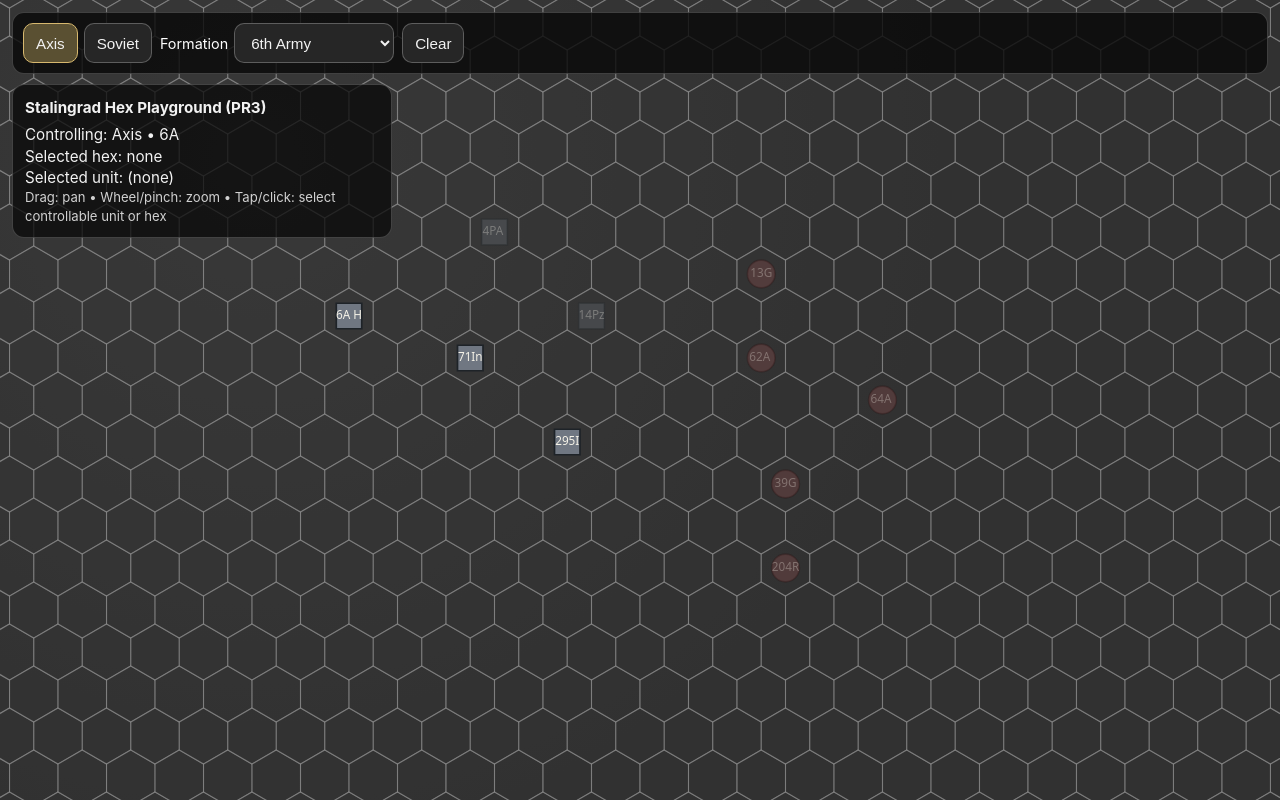
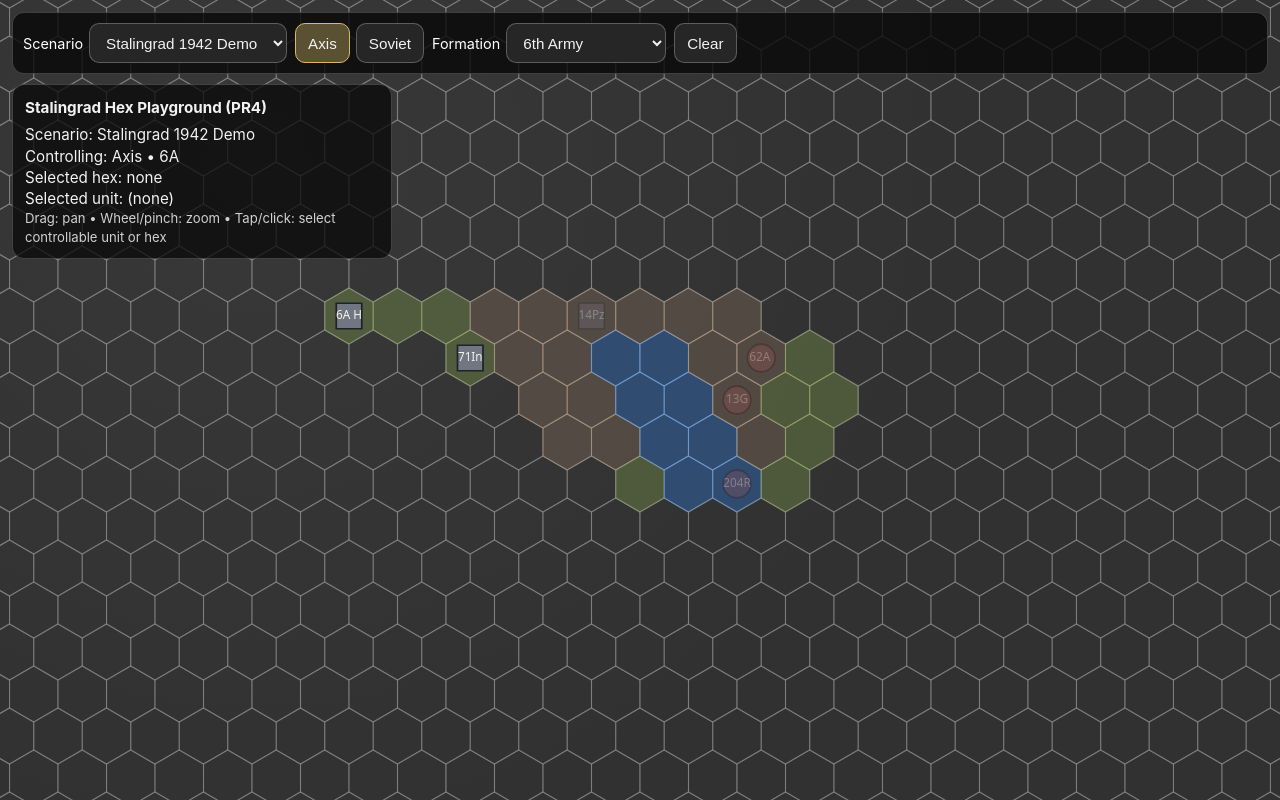
Before and after one commit to xtmei/web-map, a website built with Vite: page index.html in a window 1280 px wide. Built offline with nearby package versions, Linux system fonts and the light colour scheme; animation ran at ten frames a second.

Commit message:
Add scenario pack loading, selector UI, and terrain rendering

```diff
--- /dev/null
+++ b/public/scenarios/stalingrad_42_demo/map.json
@@ -0,0 +1,42 @@
+{
+  "terrain": [
+    { "q": -5, "r": -2, "type": "steppe" },
+    { "q": -4, "r": -2, "type": "steppe" },
+    { "q": -3, "r": -2, "type": "steppe" },
+    { "q": -2, "r": -2, "type": "urban" },
+    { "q": -1, "r": -2, "type": "urban" },
+    { "q": 0, "r": -2, "type": "urban" },
+    { "q": 1, "r": -2, "type": "urban" },
+    { "q": 2, "r": -2, "type": "urban" },
+    { "q": 3, "r": -2, "type": "urban" },
+
+    { "q": -3, "r": -1, "type": "steppe" },
+    { "q": -2, "r": -1, "type": "urban" },
+    { "q": -1, "r": -1, "type": "urban" },
+    { "q": 0, "r": -1, "type": "river" },
+    { "q": 1, "r": -1, "type": "river" },
+    { "q": 2, "r": -1, "type": "urban" },
+    { "q": 3, "r": -1, "type": "urban" },
+    { "q": 4, "r": -1, "type": "steppe" },
+
+    { "q": -2, "r": 0, "type": "urban" },
+    { "q": -1, "r": 0, "type": "urban" },
+    { "q": 0, "r": 0, "type": "river" },
+    { "q": 1, "r": 0, "type": "river" },
+    { "q": 2, "r": 0, "type": "urban" },
+    { "q": 3, "r": 0, "type": "steppe" },
+    { "q": 4, "r": 0, "type": "steppe" },
+
+    { "q": -2, "r": 1, "type": "urban" },
+    { "q": -1, "r": 1, "type": "urban" },
+    { "q": 0, "r": 1, "type": "river" },
+    { "q": 1, "r": 1, "type": "river" },
+    { "q": 2, "r": 1, "type": "urban" },
+    { "q": 3, "r": 1, "type": "steppe" },
+
+    { "q": -1, "r": 2, "type": "steppe" },
+    { "q": 0, "r": 2, "type": "river" },
+    { "q": 1, "r": 2, "type": "river" },
+    { "q": 2, "r": 2, "type": "steppe" }
+  ]
+}
--- /dev/null
+++ b/public/scenarios/stalingrad_42_demo/meta.json
@@ -0,0 +1,7 @@
+{
+  "id": "stalingrad_42_demo",
+  "name": "Stalingrad 1942 Demo",
+  "description": "Small demo layout around central Stalingrad sectors.",
+  "mapRadius": 21,
+  "defaultSide": "Axis"
+}
--- /dev/null
+++ b/public/scenarios/stalingrad_42_demo/units.json
@@ -0,0 +1,68 @@
+[
+  {
+    "id": "axis-6a",
+    "name": "6A HQ",
+    "side": "Axis",
+    "formationId": "6A",
+    "formationName": "6th Army",
+    "echelon": "Army",
+    "strength": 88,
+    "morale": 76,
+    "pos": { "q": -5, "r": -2 }
+  },
+  {
+    "id": "axis-71inf",
+    "name": "71Inf",
+    "side": "Axis",
+    "formationId": "6A",
+    "formationName": "6th Army",
+    "echelon": "Division",
+    "strength": 46,
+    "morale": 61,
+    "pos": { "q": -3, "r": -1 }
+  },
+  {
+    "id": "axis-14pz",
+    "name": "14Pz",
+    "side": "Axis",
+    "formationId": "4PA",
+    "formationName": "4th Panzer Army",
+    "echelon": "Division",
+    "strength": 58,
+    "morale": 69,
+    "pos": { "q": 0, "r": -2 }
+  },
+  {
+    "id": "soviet-62a",
+    "name": "62A HQ",
+    "side": "Soviet",
+    "formationId": "62A",
+    "formationName": "62nd Army",
+    "echelon": "Army",
+    "strength": 80,
+    "morale": 83,
+    "pos": { "q": 3, "r": -1 }
+  },
+  {
+    "id": "soviet-13g",
+    "name": "13G",
+    "side": "Soviet",
+    "formationId": "62A",
+    "formationName": "62nd Army",
+    "echelon": "Division",
+    "strength": 49,
+    "morale": 78,
+    "pos": { "q": 2, "r": 0 }
+  },
+  {
+    "id": "soviet-204r",
+    "name": "204R",
+    "side": "Soviet",
+    "formationId": "64A",
+    "formationName": "64th Army",
+    "echelon": "Regiment",
+    "strength": 31,
+    "morale": 70,
+    "pos": { "q": 1, "r": 2 }
+  }
+]
--- a/src/engine/hex/render.ts
+++ b/src/engine/hex/render.ts
@@ -1,4 +1,5 @@
 import type { Unit } from '../../game/units/model';
+import type { TerrainType } from '../../game/scenarios/types';
 import type { Axial } from './coords';
 import { axialToPixel } from './coords';
 
@@ -10,16 +11,26 @@ export interface HexStyle {
 
 const UNIT_TOKEN_SIZE_FACTOR = 0.52;
 
+const TERRAIN_STYLES: Record<TerrainType, { fill: string; stroke: string }> = {
+  clear: { fill: 'rgba(70, 70, 70, 0.6)', stroke: 'rgba(170, 170, 170, 0.45)' },
+  steppe: { fill: 'rgba(102, 115, 74, 0.72)', stroke: 'rgba(176, 194, 129, 0.5)' },
+  urban: { fill: 'rgba(98, 87, 79, 0.8)', stroke: 'rgba(196, 175, 149, 0.55)' },
+  river: { fill: 'rgba(55, 88, 134, 0.82)', stroke: 'rgba(126, 173, 227, 0.65)' }
+};
+
 export function drawHexGrid(
   ctx: CanvasRenderingContext2D,
   hexes: Axial[],
   size: number,
   style: HexStyle,
-  selected: Axial | null
+  selected: Axial | null,
+  terrainByHex: Map<string, TerrainType>
 ): void {
   for (const hex of hexes) {
     const center = axialToPixel(hex, size);
     const isSelected = selected?.q === hex.q && selected.r === hex.r;
+    const terrain = terrainByHex.get(`${hex.q},${hex.r}`) ?? 'clear';
+    const terrainStyle = TERRAIN_STYLES[terrain];
 
     ctx.beginPath();
     for (let i = 0; i < 6; i += 1) {
@@ -34,8 +45,8 @@ export function drawHexGrid(
     }
     ctx.closePath();
 
-    ctx.fillStyle = isSelected ? '#5d3628' : style.fill;
-    ctx.strokeStyle = isSelected ? '#ffd38f' : style.stroke;
+    ctx.fillStyle = isSelected ? '#5d3628' : terrainStyle?.fill ?? style.fill;
+    ctx.strokeStyle = isSelected ? '#ffd38f' : terrainStyle?.stroke ?? style.stroke;
     ctx.lineWidth = isSelected ? style.lineWidth * 1.75 : style.lineWidth;
     ctx.fill();
     ctx.stroke();
--- /dev/null
+++ b/src/game/scenarios/loader.ts
@@ -0,0 +1,135 @@
+import type { Side, Unit } from '../units/model';
+import type { ScenarioDefinition, ScenarioMap, ScenarioMeta, ScenarioOption, TerrainType } from './types';
+
+const SCENARIO_OPTIONS: ScenarioOption[] = [
+  {
+    id: 'stalingrad_42_demo',
+    name: 'Stalingrad 1942 Demo',
+    basePath: '/scenarios/stalingrad_42_demo'
+  }
+];
+
+const VALID_ECHELONS = new Set(['Army', 'Corps', 'Division', 'Regiment', 'Battalion']);
+const VALID_SIDES = new Set(['Axis', 'Soviet']);
+const VALID_TERRAIN = new Set(['clear', 'steppe', 'urban', 'river']);
+
+function isRecord(value: unknown): value is Record<string, unknown> {
+  return typeof value === 'object' && value !== null;
+}
+
+async function fetchJson(url: string): Promise<unknown> {
+  const response = await fetch(url);
+  if (!response.ok) {
+    throw new Error(`Failed to fetch ${url} (${response.status} ${response.statusText})`);
+  }
+
+  try {
+    return await response.json();
+  } catch {
+    throw new Error(`Invalid JSON in ${url}`);
+  }
+}
+
+function parseMeta(value: unknown): ScenarioMeta {
+  if (!isRecord(value)) {
+    throw new Error('meta.json must be an object');
+  }
+
+  const { id, name, description, mapRadius, defaultSide } = value;
+
+  if (typeof id !== 'string' || !id) throw new Error('meta.json: "id" must be a non-empty string');
+  if (typeof name !== 'string' || !name) throw new Error('meta.json: "name" must be a non-empty string');
+  if (typeof description !== 'string') throw new Error('meta.json: "description" must be a string');
+  if (typeof mapRadius !== 'number' || mapRadius < 1) throw new Error('meta.json: "mapRadius" must be a positive number');
+  if (typeof defaultSide !== 'string' || !VALID_SIDES.has(defaultSide)) {
+    throw new Error('meta.json: "defaultSide" must be "Axis" or "Soviet"');
+  }
+
+  return { id, name, description, mapRadius, defaultSide: defaultSide as Side };
+}
+
+function parseMap(value: unknown): ScenarioMap {
+  if (!isRecord(value) || !Array.isArray(value.terrain)) {
+    throw new Error('map.json: "terrain" must be an array');
+  }
+
+  const terrain = value.terrain.map((entry, index) => {
+    if (!isRecord(entry)) {
+      throw new Error(`map.json: terrain[${index}] must be an object`);
+    }
+
+    const { q, r, type } = entry;
+    if (typeof q !== 'number' || typeof r !== 'number') {
+      throw new Error(`map.json: terrain[${index}] q/r must be numbers`);
+    }
+    if (typeof type !== 'string' || !VALID_TERRAIN.has(type)) {
+      throw new Error(`map.json: terrain[${index}] type must be one of ${Array.from(VALID_TERRAIN).join(', ')}`);
+    }
+
+    return { q, r, type: type as TerrainType };
+  });
+
+  return { terrain };
+}
+
+function parseUnits(value: unknown): Unit[] {
+  if (!Array.isArray(value)) {
+    throw new Error('units.json must be an array');
+  }
+
+  return value.map((entry, index) => {
+    if (!isRecord(entry)) {
+      throw new Error(`units.json[${index}] must be an object`);
+    }
+
+    const { id, name, side, formationId, formationName, parentId, echelon, strength, morale, pos } = entry;
+
+    if (typeof id !== 'string' || !id) throw new Error(`units.json[${index}].id must be non-empty string`);
+    if (typeof name !== 'string' || !name) throw new Error(`units.json[${index}].name must be non-empty string`);
+    if (typeof side !== 'string' || !VALID_SIDES.has(side)) throw new Error(`units.json[${index}].side must be Axis or Soviet`);
+    if (typeof formationId !== 'string' || !formationId) throw new Error(`units.json[${index}].formationId must be non-empty string`);
+    if (typeof formationName !== 'string' || !formationName) throw new Error(`units.json[${index}].formationName must be non-empty string`);
+    if (typeof echelon !== 'string' || !VALID_ECHELONS.has(echelon)) throw new Error(`units.json[${index}].echelon is invalid`);
+    if (typeof strength !== 'number') throw new Error(`units.json[${index}].strength must be a number`);
+    if (typeof morale !== 'number') throw new Error(`units.json[${index}].morale must be a number`);
+    if (!isRecord(pos) || typeof pos.q !== 'number' || typeof pos.r !== 'number') {
+      throw new Error(`units.json[${index}].pos must include numeric q/r`);
+    }
+
+    return {
+      id,
+      name,
+      side: side as Side,
+      formationId,
+      formationName,
+      parentId: typeof parentId === 'string' ? parentId : undefined,
+      echelon: echelon as Unit['echelon'],
+      strength,
+      morale,
+      pos: { q: pos.q, r: pos.r }
+    };
+  });
+}
+
+export function getScenarioOptions(): ScenarioOption[] {
+  return SCENARIO_OPTIONS;
+}
+
+export async function loadScenario(optionId: string): Promise<ScenarioDefinition> {
+  const option = SCENARIO_OPTIONS.find((entry) => entry.id === optionId);
+  if (!option) {
+    throw new Error(`Unknown scenario: ${optionId}`);
+  }
+
+  const [rawMeta, rawMap, rawUnits] = await Promise.all([
+    fetchJson(`${option.basePath}/meta.json`),
+    fetchJson(`${option.basePath}/map.json`),
+    fetchJson(`${option.basePath}/units.json`)
+  ]);
+
+  const meta = parseMeta(rawMeta);
+  const map = parseMap(rawMap);
+  const units = parseUnits(rawUnits);
+
+  return { meta, map, units };
+}
--- /dev/null
+++ b/src/game/scenarios/types.ts
@@ -0,0 +1,33 @@
+import type { Side, Unit } from '../units/model';
+
+export type TerrainType = 'clear' | 'steppe' | 'urban' | 'river';
+
+export interface ScenarioMeta {
+  id: string;
+  name: string;
+  description: string;
+  mapRadius: number;
+  defaultSide: Side;
+}
+
+export interface TerrainHex {
+  q: number;
+  r: number;
+  type: TerrainType;
+}
+
+export interface ScenarioMap {
+  terrain: TerrainHex[];
+}
+
+export interface ScenarioDefinition {
+  meta: ScenarioMeta;
+  map: ScenarioMap;
+  units: Unit[];
+}
+
+export interface ScenarioOption {
+  id: string;
+  name: string;
+  basePath: string;
+}
--- a/src/game/state.ts
+++ b/src/game/state.ts
@@ -1,6 +1,6 @@
 import type { Axial } from '../engine/hex/coords';
-import { demoUnits } from './data/demo_units';
 import type { Side, Unit } from './units/model';
+import type { ScenarioDefinition, TerrainType } from './scenarios/types';
 
 export interface FormationOption {
   id: string;
@@ -8,11 +8,15 @@ export interface FormationOption {
 }
 
 export interface GameState {
+  scenarioId: string;
+  scenarioName: string;
   selectedSide: Side;
   selectedFormationId: string;
   selectedHex: Axial | null;
   selectedUnitId: string | null;
   units: Unit[];
+  terrainByHex: Map<string, TerrainType>;
+  errorMessage: string | null;
 }
 
 export function getAvailableFormations(units: Unit[], side: Side): FormationOption[] {
@@ -39,13 +43,38 @@ export function getSelectedUnit(units: Unit[], selectedUnitId: string | null): U
   return units.find((unit) => unit.id === selectedUnitId) ?? null;
 }
 
-const initialSide: Side = 'Axis';
-const initialFormation = getAvailableFormations(demoUnits, initialSide)[0]?.id ?? '';
+function toTerrainMap(definition: ScenarioDefinition): Map<string, TerrainType> {
+  const result = new Map<string, TerrainType>();
+  for (const hex of definition.map.terrain) {
+    result.set(`${hex.q},${hex.r}`, hex.type);
+  }
+  return result;
+}
 
-export const initialGameState: GameState = {
-  selectedSide: initialSide,
-  selectedFormationId: initialFormation,
-  selectedHex: null,
-  selectedUnitId: null,
-  units: demoUnits
-};
+export function applyScenarioToState(state: GameState, definition: ScenarioDefinition): void {
+  state.scenarioId = definition.meta.id;
+  state.scenarioName = definition.meta.name;
+  state.selectedSide = definition.meta.defaultSide;
+  state.units = definition.units;
+  state.selectedHex = null;
+  state.selectedUnitId = null;
+  state.terrainByHex = toTerrainMap(definition);
+  state.errorMessage = null;
+
+  const formations = getAvailableFormations(state.units, state.selectedSide);
+  state.selectedFormationId = formations[0]?.id ?? '';
+}
+
+export function createInitialState(): GameState {
+  return {
+    scenarioId: '',
+    scenarioName: '',
+    selectedSide: 'Axis',
+    selectedFormationId: '',
+    selectedHex: null,
+    selectedUnitId: null,
+    units: [],
+    terrainByHex: new Map(),
+    errorMessage: null
+  };
+}
--- a/src/main.ts
+++ b/src/main.ts
@@ -5,18 +5,20 @@ import { createHexDisc } from './engine/hex/grid';
 import { drawHexGrid, drawUnits, getUnitTokenRadius } from './engine/hex/render';
 import { CanvasSurface } from './engine/render/canvas';
 import {
+  applyScenarioToState,
+  createInitialState,
   getAvailableFormations,
   getSelectedUnit,
-  getUnitsForFormation,
-  initialGameState
+  getUnitsForFormation
 } from './game/state';
+import { getScenarioOptions, loadScenario } from './game/scenarios/loader';
 import type { Side } from './game/units/model';
 import { createControls } from './ui/controls';
 import { renderHud } from './ui/hud';
 import { createUnitPanel } from './ui/panel';
 
 const HEX_SIZE = 28;
-const GRID_RADIUS = 21;
+const FALLBACK_GRID_RADIUS = 21;
 
 const canvas = document.querySelector<HTMLCanvasElement>('#app-canvas');
 const hud = document.querySelector<HTMLDivElement>('#hud');
@@ -34,8 +36,9 @@ const panelRootEl = panelRoot;
 
 const surface = new CanvasSurface(canvasEl);
 const camera = new Camera();
-const hexes = createHexDisc(GRID_RADIUS);
-const gameState = structuredClone(initialGameState);
+const gameState = createInitialState();
+const scenarioOptions = getScenarioOptions();
+let hexes = createHexDisc(FALLBACK_GRID_RADIUS);
 
 camera.x = canvasEl.clientWidth / 2;
 camera.y = canvasEl.clientHeight / 2;
@@ -50,6 +53,8 @@ function setSide(side: Side): void {
 function renderUi(): void {
   const formations = getAvailableFormations(gameState.units, gameState.selectedSide);
   controls.render({
+    selectedScenarioId: gameState.scenarioId,
+    scenarios: scenarioOptions,
     selectedSide: gameState.selectedSide,
     selectedFormationId: gameState.selectedFormationId,
     formations
@@ -60,7 +65,25 @@ function renderUi(): void {
   renderHud(hudEl, gameState);
 }
 
+async function switchScenario(scenarioId: string): Promise<void> {
+  gameState.errorMessage = null;
+
+  try {
+    const scenario = await loadScenario(scenarioId);
+    applyScenarioToState(gameState, scenario);
+    hexes = createHexDisc(scenario.meta.mapRadius);
+  } catch (error) {
+    const reason = error instanceof Error ? error.message : String(error);
+    gameState.errorMessage = reason;
+  }
+
+  renderUi();
+}
+
 const controls = createControls(controlsRootEl, {
+  onScenarioChange(scenarioId) {
+    void switchScenario(scenarioId);
+  },
   onSideChange(side) {
     setSide(side);
     renderUi();
@@ -104,7 +127,7 @@ new InputController(
   }
 );
 
-renderUi();
+void switchScenario(scenarioOptions[0]?.id ?? '');
 
 function frame(): void {
   surface.clear();
@@ -119,7 +142,8 @@ function frame(): void {
       stroke: 'rgba(170, 170, 170, 0.45)',
       lineWidth: 1.1
     },
-    gameState.selectedHex
+    gameState.selectedHex,
+    gameState.terrainByHex
   );
 
   drawUnits(
--- a/src/style.css
+++ b/src/style.css
@@ -57,6 +57,7 @@ body {
 .side-toggle button,
 #clear-selection,
 .formation-select-label select,
+#scenario-select,
 .unit-panel__close {
   min-height: 40px;
   border-radius: 10px;
@@ -201,3 +202,14 @@ body {
     max-width: calc(100vw - 24px);
   }
 }
+
+
+.hud__error {
+  margin-top: 8px;
+  padding: 8px 10px;
+  border-radius: 8px;
+  border: 1px solid rgba(255, 163, 163, 0.7);
+  background: rgba(115, 34, 34, 0.55);
+  color: #ffd6d6;
+  font-weight: 600;
+}
--- a/src/ui/controls.ts
+++ b/src/ui/controls.ts
@@ -1,13 +1,17 @@
 import type { Side } from '../game/units/model';
 import type { FormationOption } from '../game/state';
+import type { ScenarioOption } from '../game/scenarios/types';
 
 interface ControlsState {
   selectedSide: Side;
   selectedFormationId: string;
+  selectedScenarioId: string;
+  scenarios: ScenarioOption[];
   formations: FormationOption[];
 }
 
 interface ControlsHandlers {
+  onScenarioChange: (scenarioId: string) => void;
   onSideChange: (side: Side) => void;
   onFormationChange: (formationId: string) => void;
   onClearSelection: () => void;
@@ -20,6 +24,10 @@ export interface ControlsView {
 export function createControls(root: HTMLElement, handlers: ControlsHandlers): ControlsView {
   root.innerHTML = `
     <div class="top-controls">
+      <label class="formation-select-label">
+        Scenario
+        <select id="scenario-select" aria-label="Scenario"></select>
+      </label>
       <div class="side-toggle" role="group" aria-label="Side selector">
         <button type="button" data-side="Axis">Axis</button>
         <button type="button" data-side="Soviet">Soviet</button>
@@ -32,15 +40,17 @@ export function createControls(root: HTMLElement, handlers: ControlsHandlers): C
     </div>
   `;
 
+  const scenarioSelect = root.querySelector<HTMLSelectElement>('#scenario-select');
   const axisButton = root.querySelector<HTMLButtonElement>('button[data-side="Axis"]');
   const sovietButton = root.querySelector<HTMLButtonElement>('button[data-side="Soviet"]');
   const formationSelect = root.querySelector<HTMLSelectElement>('#formation-select');
   const clearButton = root.querySelector<HTMLButtonElement>('#clear-selection');
 
-  if (!axisButton || !sovietButton || !formationSelect || !clearButton) {
+  if (!scenarioSelect || !axisButton || !sovietButton || !formationSelect || !clearButton) {
     throw new Error('Failed to create controls UI');
   }
 
+  scenarioSelect.addEventListener('change', () => handlers.onScenarioChange(scenarioSelect.value));
   axisButton.addEventListener('click', () => handlers.onSideChange('Axis'));
   sovietButton.addEventListener('click', () => handlers.onSideChange('Soviet'));
   formationSelect.addEventListener('change', () => handlers.onFormationChange(formationSelect.value));
@@ -48,6 +58,13 @@ export function createControls(root: HTMLElement, handlers: ControlsHandlers): C
 
   return {
     render(state) {
+      scenarioSelect.innerHTML = state.scenarios
+        .map(
+          (scenario) =>
+            `<option value="${scenario.id}" ${scenario.id === state.selectedScenarioId ? 'selected' : ''}>${scenario.name}</option>`
+        )
+        .join('');
+
       axisButton.classList.toggle('is-active', state.selectedSide === 'Axis');
       sovietButton.classList.toggle('is-active', state.selectedSide === 'Soviet');
 
--- a/src/ui/hud.ts
+++ b/src/ui/hud.ts
@@ -10,11 +10,17 @@ export function renderHud(container: HTMLElement, state: GameState): void {
     ? `${selectedUnit.name} (${selectedUnit.side}) • ${selectedUnit.echelon} • ${selectedUnit.formationName}`
     : '(none)';
 
+  const errorHtml = state.errorMessage
+    ? `<div class="hud__error" role="alert">Scenario load error: ${state.errorMessage}</div>`
+    : '';
+
   container.innerHTML = `
-    <div class="hud__title">Stalingrad Hex Playground (PR3)</div>
+    <div class="hud__title">Stalingrad Hex Playground (PR4)</div>
+    <div>Scenario: ${state.scenarioName || 'none loaded'}</div>
     <div>Controlling: ${state.selectedSide} • ${state.selectedFormationId || 'none'}</div>
     <div>${selectedHex}</div>
     <div>Selected unit: ${unitText}</div>
     <div class="hud__small">Drag: pan • Wheel/pinch: zoom • Tap/click: select controllable unit or hex</div>
+    ${errorHtml}
   `;
 }
```
